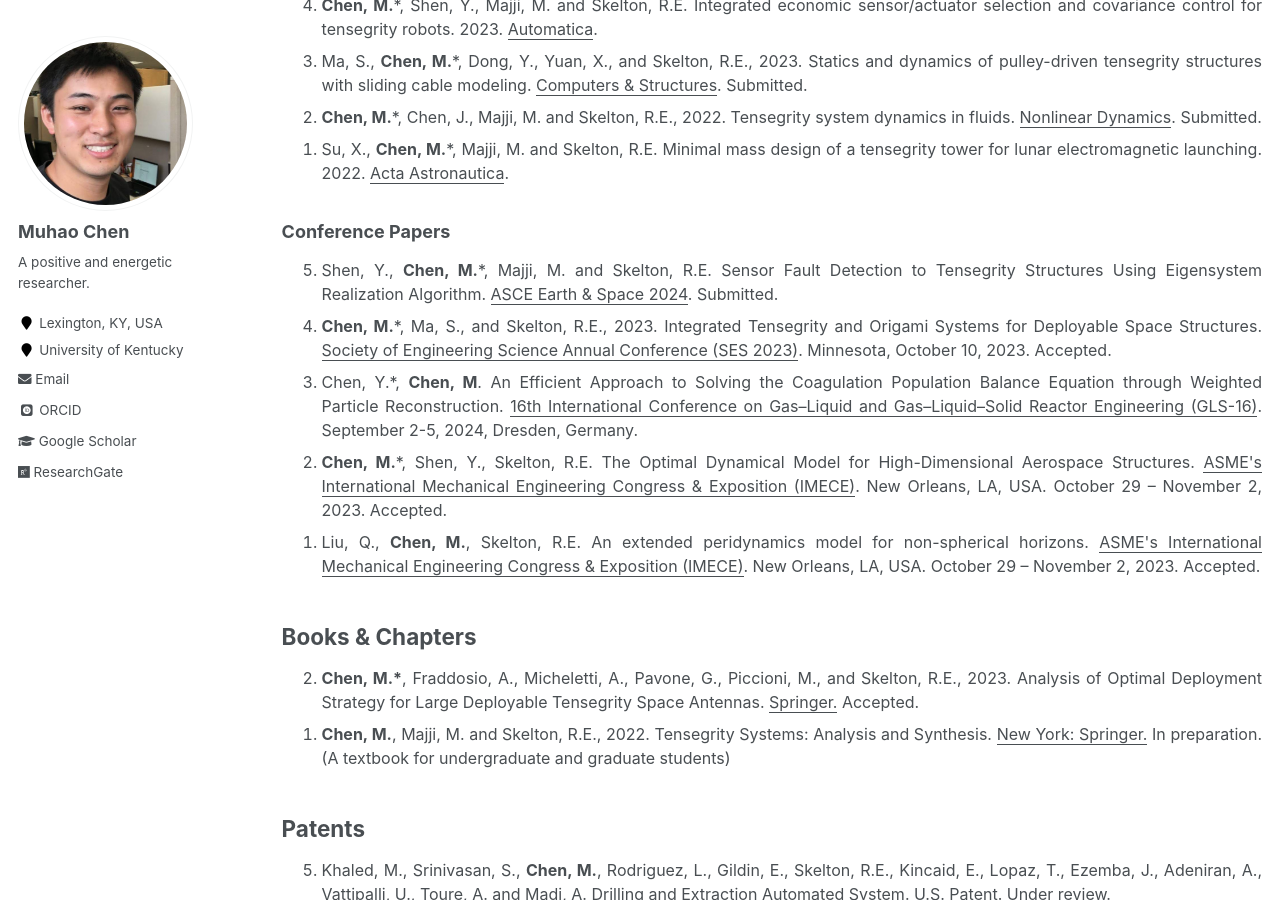
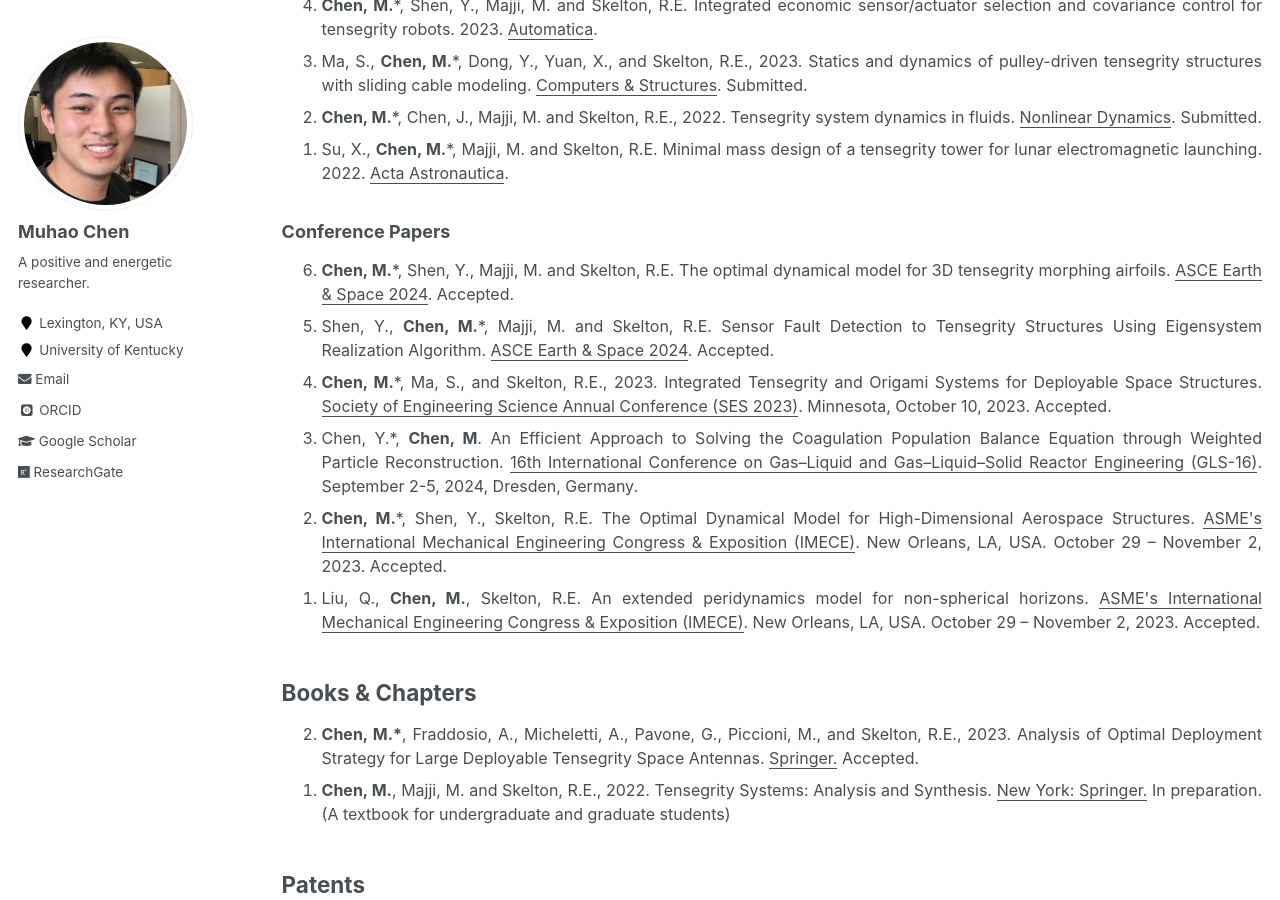
Before and after one commit to Muhao-Chen/muhao-chen.github.io, a Jekyll site: the page built from _pages/publication.md, in a window 1280 px wide and 900 px high, scrolled down 2859 px. Built offline with Jekyll 4.4.1, drawn with Linux system fonts in a browser that asks for light colours; some web fonts are replaced.

Commit message:
Update publication.md

```diff
--- a/_pages/publication.md
+++ b/_pages/publication.md
@@ -81,7 +81,8 @@ toc: true
 ### Conference Papers
 <font size=3>
 <ol reversed>
-<li> Shen, Y., <strong>Chen, M.</strong>*, Majji, M. and Skelton, R.E. Sensor Fault Detection to Tensegrity Structures Using Eigensystem Realization Algorithm. <u>ASCE Earth & Space 2024</u>. Submitted. </li>
+<li> <strong>Chen, M.</strong>*, Shen, Y., Majji, M. and Skelton, R.E. The optimal dynamical model for 3D tensegrity morphing airfoils. <u>ASCE Earth & Space 2024</u>. Accepted. </li>
+<li> Shen, Y., <strong>Chen, M.</strong>*, Majji, M. and Skelton, R.E. Sensor Fault Detection to Tensegrity Structures Using Eigensystem Realization Algorithm. <u>ASCE Earth & Space 2024</u>. Accepted. </li>
 <li> <strong>Chen, M.</strong>*, Ma, S., and Skelton, R.E., 2023. Integrated Tensegrity and Origami Systems for Deployable Space Structures. <u>Society of Engineering Science Annual Conference (SES 2023)</u>. Minnesota, October 10, 2023. Accepted. </li>
 <li> Chen, Y.*, <strong>Chen, M</strong>. An Efficient Approach to Solving the Coagulation Population Balance Equation through Weighted Particle Reconstruction. <u>16th International Conference on Gas–Liquid and Gas–Liquid–Solid Reactor Engineering (GLS-16)</u>. September 2-5, 2024,  Dresden, Germany. </li>
 <li> <strong>Chen, M.</strong>*, Shen, Y., Skelton, R.E. The Optimal Dynamical Model for High-Dimensional Aerospace Structures. <u>ASME's International Mechanical Engineering Congress & Exposition (IMECE)</u>. New Orleans, LA, USA. October 29 – November 2, 2023. Accepted. </li>
```
